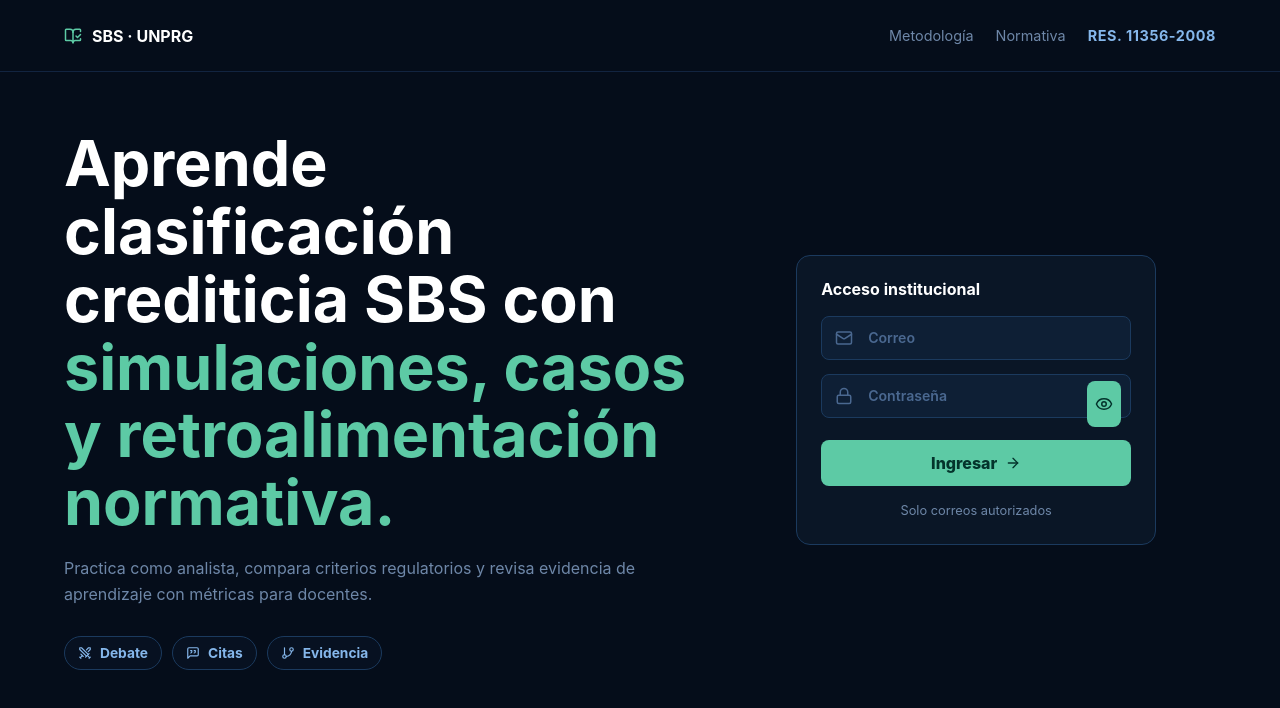
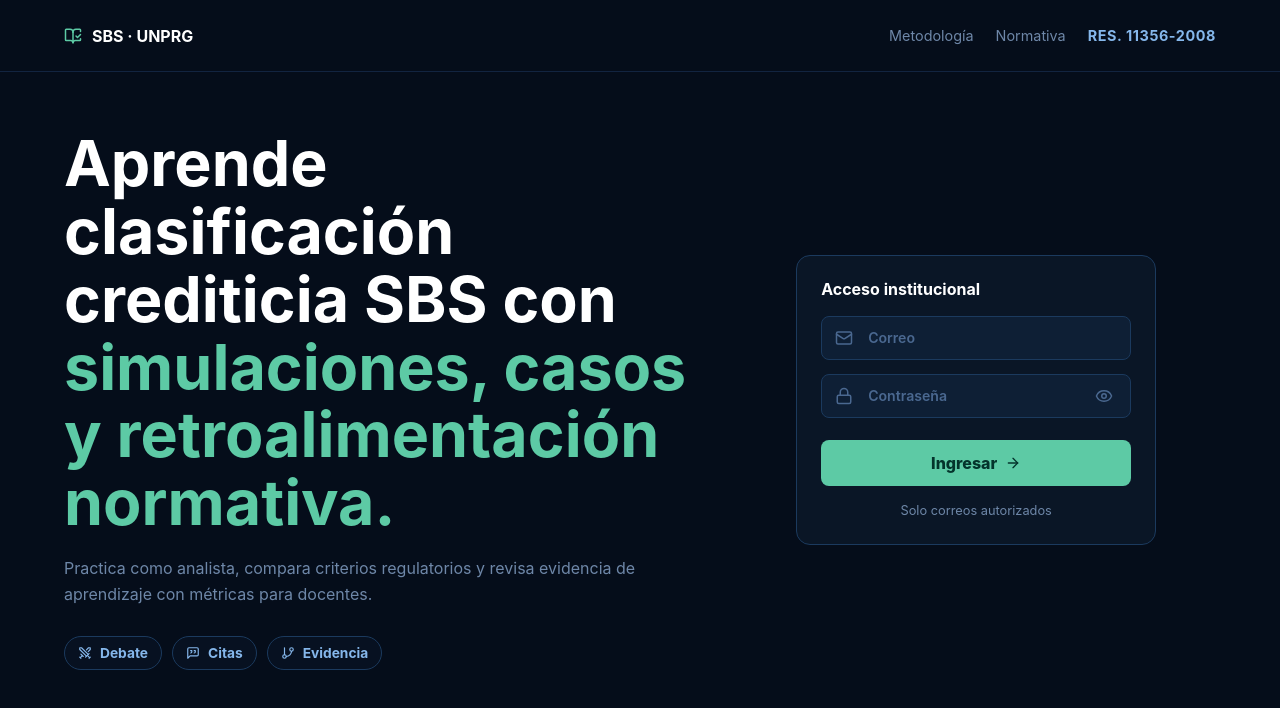
Before and after one commit to ElioRevilla/asistente-sbs-unprg, a React (Vite) app in the folder frontend/: page / in a window 1280 px wide. Shown: the top 708 px of the page. Built offline with nearby package versions, Linux system fonts and the light colour scheme; no server answers.

Commit message:
fix: align password visibility button

```diff
--- a/frontend/src/styles.css
+++ b/frontend/src/styles.css
@@ -323,21 +323,24 @@ h2 {
   padding-right: 48px;
 }
 
-.password-toggle {
+.login-form .password-toggle {
   position: absolute;
   top: 50%;
   right: 10px;
   width: 34px;
+  height: 34px;
   min-height: 34px;
   border-radius: 8px;
+  margin-top: 0;
   padding: 0;
   color: var(--text-muted);
   background: transparent;
+  font-weight: 400;
   transform: translateY(-50%);
 }
 
-.password-toggle:hover,
-.password-toggle:focus-visible {
+.login-form .password-toggle:hover,
+.login-form .password-toggle:focus-visible {
   color: var(--blue-soft);
   background: rgba(133, 183, 235, 0.08);
 }
```
